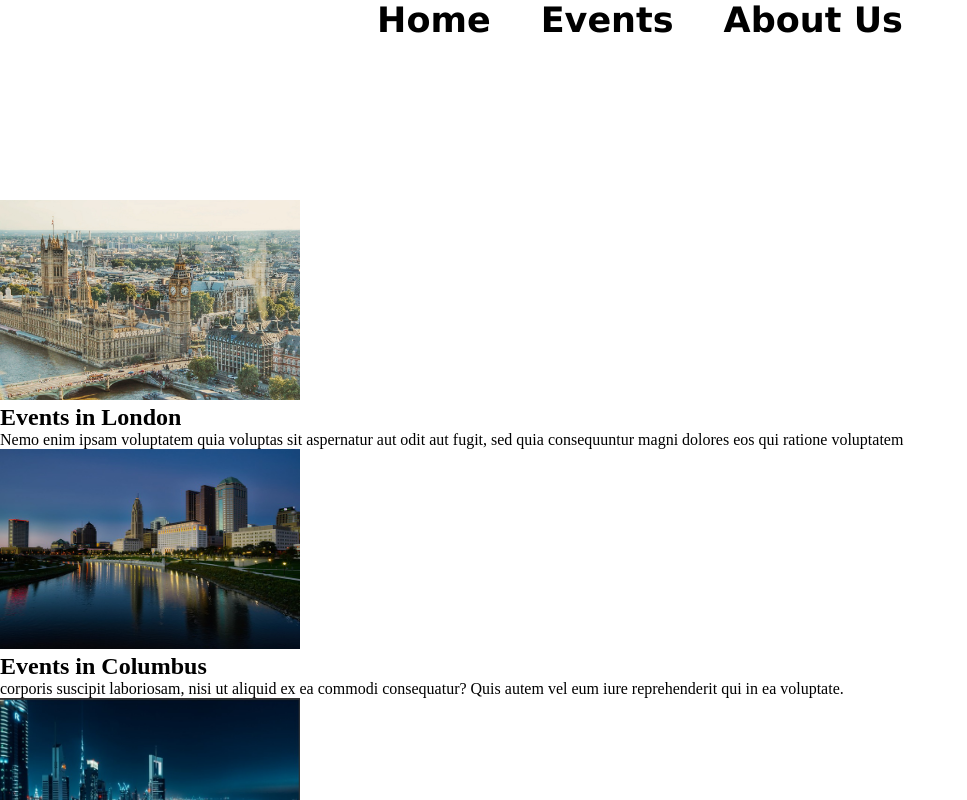
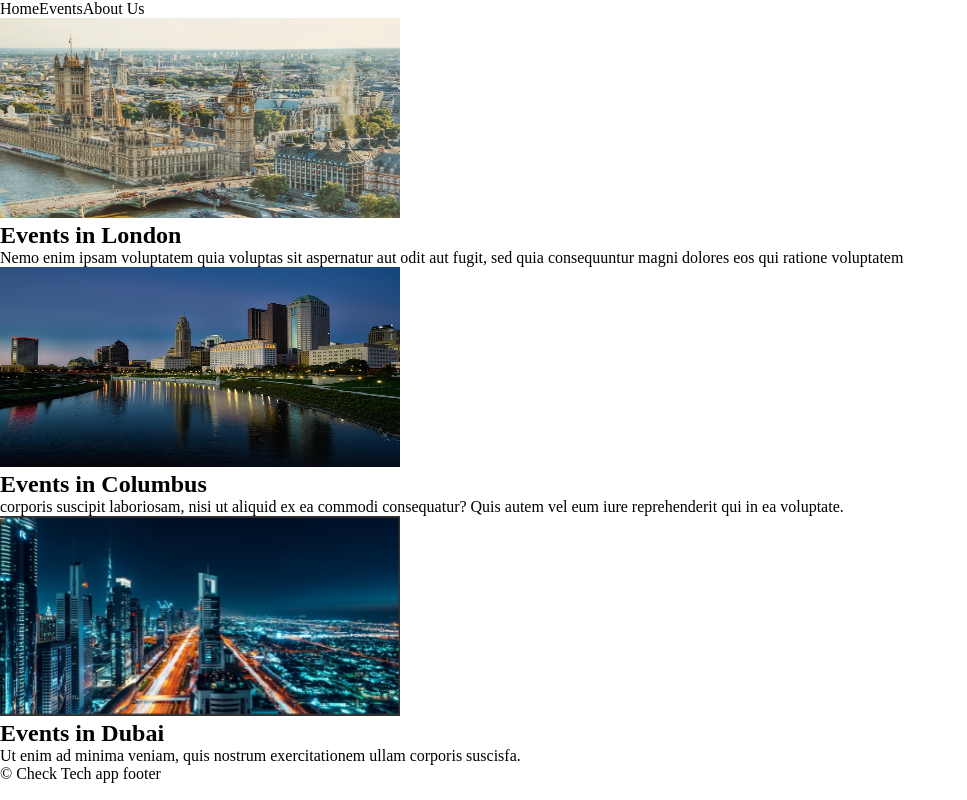
Before and after one commit to ChristopherLanier/Check-Tech-App, a Next.js app: page / in a window 1280 px wide. Shown: the top 800 px of the page, without its empty margins (0-967 px from the left). Built offline with nearby package versions, Linux system fonts and the light colour scheme.

Commit message:
created comp. in SRC for header, footer and home page

```diff
--- a/pages/events/index.js
+++ b/pages/events/index.js
@@ -1,4 +1,3 @@
-//Can't declare images unless imports are brought in
 
 import Image from 'next/image';
 import Link from 'next/link';
@@ -24,8 +23,7 @@
 }
 
 export default EventsPage;
-//Now that we are in server, This page is gonna need STATIC GENERATION of properties
-// or rendering upon build. Why? We dont need to constantly retrieve up-to-date information for this page
+
 export async function getStaticProps() {
   const { events_categories } = await import('/data/data.json');
   return {
--- a/pages/index.js
+++ b/pages/index.js
@@ -1,14 +1,18 @@
-import Head from 'next/head'
-import React from 'react'
-import Image from 'next/image'
-import { Autour_One, Inter } from 'next/font/google'
-import styles from '@/styles/Home.module.css'
-import Link from 'next/link'
+import Head from 'next/head';
+import React from 'react';
+import { Autour_One, Inter } from 'next/font/google';
+import styles from '@/styles/Home.module.css';
+import Link from 'next/link';
+import { HomePage } from '@/src/components/home/home-page';
+import { Footer } from '@/src/components/footer/footer';
+import { Header } from '@/src/components/header/header';
 
 const inter = Inter({ subsets: ['latin'] })
-///to pull in images, create folder images and drag-n-drop images in folder with '.jpg' extension or place them locally in folder
-//then the relative path must be ref. in the json file
-//Do not include "public" in the path
+
+//From 'home-page.jsx' pass 'data' through 'HomePage' component tags
+//From 'footer.jsx' bring in 'Footer' tags
+//From 'header.jsx' bring in 'header' tags
+//This will render info in browser now
 export default function Home({ data }) {
   return (
     <div className={styles.container}>
@@ -19,40 +23,18 @@
         <link rel="icon" href="/favicon.ico" />
       </Head>
 
-      <header>
-        <nav className={styles.nav}>
-          <Link href="/" passHref>Home</Link>
-          <Link href="/events" passHref>Events</Link>
-          <Link href="/about-us" passHref>About Us</Link>
-        </nav>
-      </header>
-
-      <main className={styles.main}>
-        {data.map((ev) => <Link key={ev.id} href={`/events/${ev.id}`} passHref>
-          <Image width={300} height={200} alt={ev.title} src={ev.image} /><h2>{ev.title}</h2><p>{ev.description}</p>
-        </Link>)}
-      </main>
 
 
+      <Header />
+      <HomePage data={data} />
+      <Footer />
 
-
-
-
-      <footer className={styles.footer}>
-        <p>© Events app footer </p>
-      </footer>
     </div>
-
 
   );
 };
 
 
-
-
-
-//we need to make function asynchronous or promise-based (async/await).
-//Use getServerSideProps when we need content rendered current and uptodate
 export async function getServerSideProps() {
   const { events_categories } = await import('/data/data.json');
   console.log({ events_categories });
--- /dev/null
+++ b/src/components/footer/footer.jsx
@@ -0,0 +1,9 @@
+import React from 'react'
+
+export const Footer = () => {
+  return (
+    <footer>
+    <p>© Check Tech app footer </p>
+  </footer>
+  )
+}
--- /dev/null
+++ b/src/components/header/header.jsx
@@ -0,0 +1,14 @@
+import React from 'react'
+import Link from 'next/link';
+
+export const Header = () => {
+  return (
+    <header>
+    <nav>
+      <Link className="home" href="/" passHref>Home</Link>
+      <Link href="/events" passHref>Events</Link>
+      <Link href="/about-us" passHref>About Us</Link>
+    </nav>
+  </header>
+  )
+}
--- /dev/null
+++ b/src/components/home/home-page.jsx
@@ -0,0 +1,23 @@
+import React from 'react'
+import Image from 'next/image';
+import Link from 'next/link';
+
+//bring in imports
+//use rafc shortcut to build component
+//pass {data} property through component
+//in js file (pages index.js) of browser home page, import this pages component-> go to 'pages index.js'
+export const HomePage = ({data}) => {
+  return (
+    <main>
+
+        {data.map((ev) => (
+            <Link key={ev.id} href={`/events/${ev.id}`} passHref>
+                <Image width={400} height={200} alt={ev.title} src={ev.image} />
+                <h2>{ev.title}</h2>
+                <p>{ev.description}</p>
+            </Link>
+
+        ))}
+    </main>
+  )
+}
--- a/styles/Home.module.css
+++ b/styles/Home.module.css
@@ -5,21 +5,33 @@
   justify-content:center;
   gap: 50px;
   font-weight:bolder;
-  font-size: 35px;
+  font-size: 25px;
   font-family: 'Lucida Sans', 'Lucida Sans Regular', 'Lucida Grande', 'Lucida Sans Unicode', Geneva, Verdana, sans-serif;
-
+  padding: 10px 20px;
+  border-radius: 5px;
 }
 
+
 .main{
-align-items: center;
-min-height: 100vh;
-margin-top: 20vh;
+  display: grid;
+  gap: 15px;
+  grid-template-columns: repeat(3, 1fr);
+ margin-top: 20vh;
+
+
+ @media(max-width:850px) {
+  display:flex;
+  flex-direction: column;
+  align-items: center;
+ }
+
 }
 
 .footer{
 position: absolute;
 background-color: grey;
 padding: auto;
+bottom: 0%;
 }
 
 
@@ -155,7 +167,7 @@
 } */
 
 /* Inner Square */
-.thirteen::after {
+/* .thirteen::after {
   inset: 0;
   padding: 1px;
   border-radius: var(--border-radius);
@@ -165,10 +177,10 @@
     rgba(var(--tile-end-rgb), 1)
   );
   background-clip: content-box;
-}
+} */
 
 /* Enable hover only on non-touch devices */
-@media (hover: hover) and (pointer: fine) {
+/* @media (hover: hover) and (pointer: fine) {
   .card:hover {
     background: rgba(var(--card-rgb), 0.1);
     border: 1px solid rgba(var(--card-border-rgb), 0.15);
@@ -190,7 +202,7 @@
 }
 
 /* Mobile */
-@media (max-width: 700px) {
+/* @media (max-width: 700px) {
   .content {
     padding: 4rem;
   }
@@ -225,7 +237,7 @@
 
   .description a {
     padding: 1rem;
-  }
+  }  */
 
   /* .description p,
   .description div {
@@ -264,7 +276,7 @@
     );
     z-index: 1;
   } */
-}
+
 
 /* Tablet and Smaller Desktop */
 /* @media (min-width: 701px) and (max-width: 1120px) {
```
Also changed, not shown: pages/events/[cat]/[id].js (+15 -16 lines), pages/events/[cat]/index.js (+3 -8 lines), src/components/events/events-page.jsx (added).
